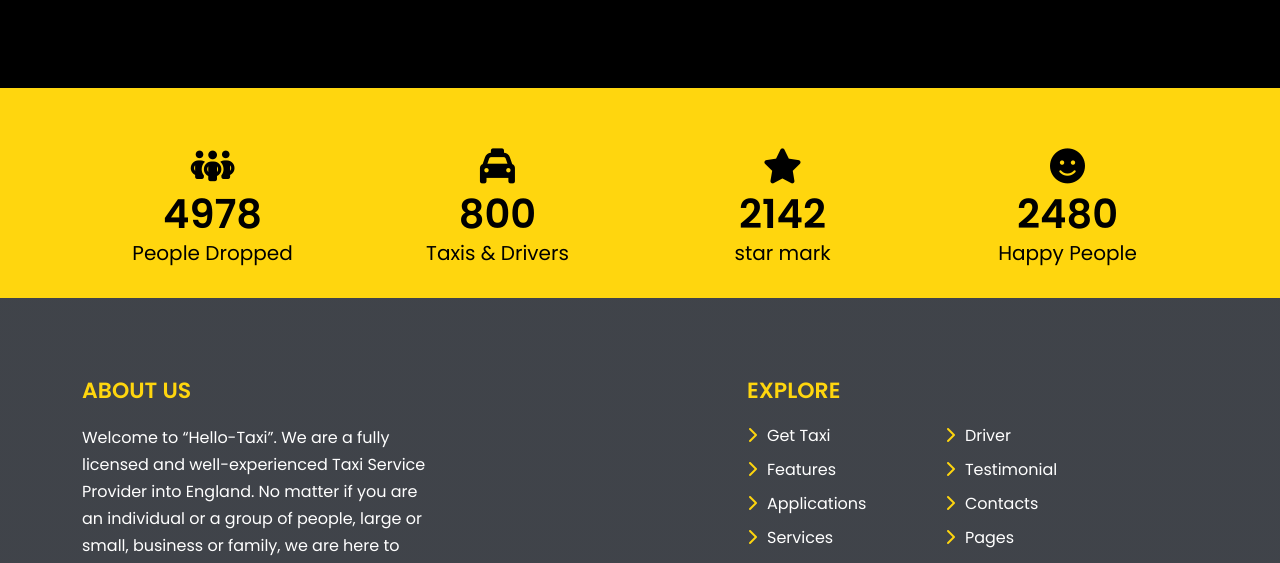
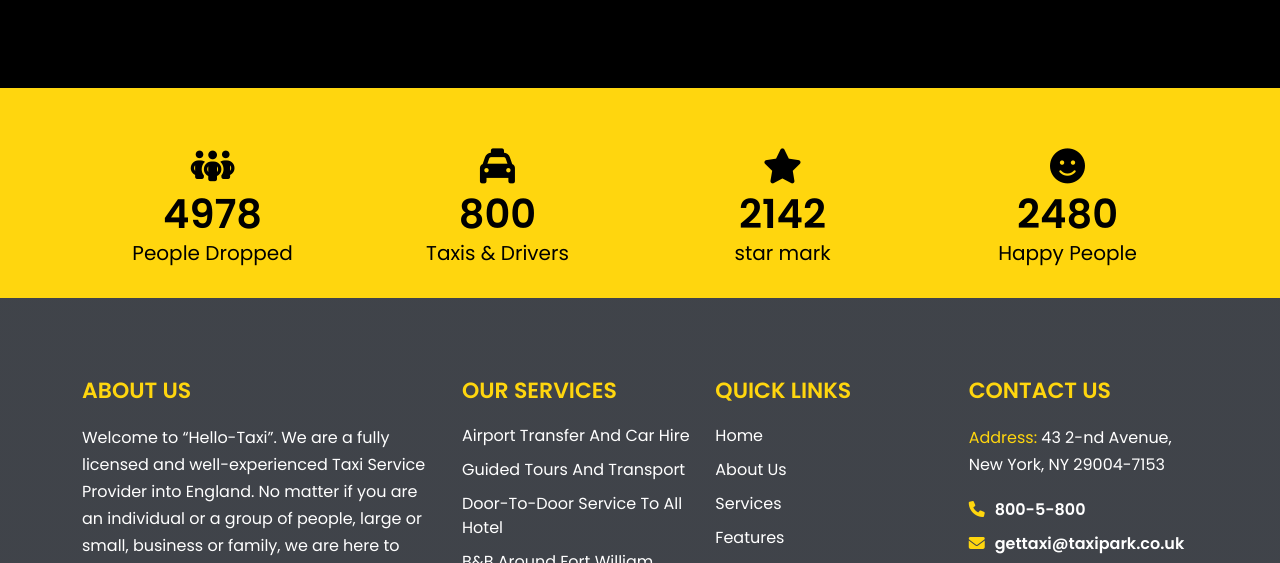
Before and after one commit to ashmaakther/hello-taxi, a plain HTML site: page index.html in a window 1280 px wide. Shown: the part 2014-2577 px from the top of the page. Drawn offline with Linux system fonts and the light colour scheme.

Commit message:
Add files via upload

```diff
--- a/css/media.css
+++ b/css/media.css
@@ -15,7 +15,11 @@
 
 /* Large devices (desktops, 992px and up)  */
 @media (min-width: 992px) and (max-width: 1199.98px) {
-
+    /* about */
+    .about_img {
+        margin: 113px 0 20px 0px;
+        box-shadow: -13px 13px 0px 2px rgb(255, 214, 14, 1);
+    }
  }
 
 /* Extra Large devices (desktops, 1200px and up)  */
--- a/css/style.css
+++ b/css/style.css
@@ -135,11 +135,11 @@ header{
     background-color: #000000;
 } */
 
-/* .about_img{
+ .about_img{
 
     margin: 60px 0 20px 20px;
 	box-shadow: -13px 13px 0px 2px rgb(255,214,14,1);
-} */
+}
 
 .top_img img{}
 
@@ -249,6 +249,7 @@ header{
     background-repeat: no-repeat;
 }
 .footer_text{}
+
 .footer_h3{
     font-weight: 600;
     font-size: 22px;
@@ -272,46 +273,44 @@ header{
 .footer_icon a i:hover{
 	color: #ffffff;
 }
-.footer_link{}
-.link1{
-	   margin: 20px 0 0;
+.footer_ser{}
+.footer_ser h3{
+    margin-bottom: 20px;
 }
-.link1 ul li{
+.footer_ser ul li{
 	margin-bottom: 10px;
 
 }
-.link1 ul li a{
+.footer_ser ul li a{
 	 color: #ffffff;
 	 text-decoration: none;
 	 text-transform: capitalize;
 	 transition: .33s;
 }
-.link1 ul li a:hover{
+.footer_ser ul li a:hover{
 	color:#ffd60e;
 }
-.link1 ul li a span i{
-	margin-right: 10px;
-	color:#ffd60e;
+
+.footer_link{
 
 }
-.link2{
-	    margin: 20px 0 0;
+.footer_link h3{
+    margin-bottom: 20px;
+
 }
-.link2 ul li{
+
+
+.footer_link ul li{
 	margin-bottom: 10px;
 
 }
-.link2 ul li a{
+.footer_link ul li a{
 	  color: #ffffff;
+	 text-decoration: none;
 	 text-transform: capitalize;
-	 text-decoration: none;
 	 transition: .33s;
 }
-.link2 ul li a:hover{
-	color:#ffd60e;
-}
-.link2 ul li a span i{
-	margin-right: 10px;
+.footer_link ul li a:hover{
 	color:#ffd60e;
 }
 
--- a/index.html
+++ b/index.html
@@ -52,10 +52,10 @@
                 <a class="nav-link" href="#service">Services</a>
               </li>
               <li class="nav-item">
-                <a class="nav-link" href="#features">Features</a>
+                <a class="nav-link" href="#feature">Features</a>
               </li>
               <li class="nav-item">
-                <a class="nav-link" href="#contact us">Contact Us</a>
+                <a class="nav-link" href="#contact">Contact Us</a>
               </li>
             </ul>
             <!-- get a ride -->
@@ -323,10 +323,11 @@
   </div>
 </section>
 <!--number end-->
-<!--footer top-->
+<!--footer top start-->
 <section class="footer_top">
   <div class="container">
    <div class="row">
+
     <div class="col-lg-4">
       <div class="footer_text">
         <h3 class="footer_h3 mb-0">about us</h3>
@@ -340,36 +341,33 @@
         <a href="#"><i class="fa-brands fa-pinterest"></i></a>
       </div>
     </div>
-     <div class="col-lg"></div>
 
-     <div class="col-lg-5 col-md-8 col-sm-7">
-       <div class="footer_link">
-         <h3 class="footer_h3 mb-0">explore</h3>
-         <div class="row">
-           <div class="col-lg-5 col-sm-6 col-6">
-             <div class="link1">
+    <div class="col-lg col-md-6">
+      <div class="footer_ser">
+        <h3 class="footer_h3">Our Services</h3>
         <ul class="list-inline mb-0">
-                 <li><a href="#"><span><i class="fa-solid fa-chevron-right"></i></span>get taxi</a></li>
-                 <li><a href="#"><span><i class="fa-solid fa-chevron-right"></i></span>features</a></li>
-                 <li><a href="#"><span><i class="fa-solid fa-chevron-right"></i></span>applications</a></li>
-                 <li><a href="#"><span><i class="fa-solid fa-chevron-right"></i></span>services</a></li>
+          <li><a href="#">Airport Transfer and Car Hire</a></li>
+          <li><a href="#">Guided Tours and Transport</a></li>
+          <li><a href="#">Door-To-Door Service to All Hotel</a></li>
+          <li><a href="#">B&B Around Fort William</a></li>
          </ul>
        </div>
     </div>
-           <div class="col-lg-5 col-sm-6 col-6">
-             <div class="link2">
+
+    <div class="col-lg col-md-6">
+      <div class="footer_link">
+        <h3 class="footer_h3">Quick Links</h3>
         <ul class="list-inline mb-0">
-                  <li><a href="#"><span><i class="fa-solid fa-chevron-right"></i></span>driver</a></li>
-                  <li><a href="#"><span><i class="fa-solid fa-chevron-right"></i></span>testimonial</a></li>
-                  <li><a href="#"><span><i class="fa-solid fa-chevron-right"></i></span>contacts</a></li>
-                  <li><a href="#"><span><i class="fa-solid fa-chevron-right"></i></span>pages</a></li>
+          <li><a href="index.html">Home</a></li>
+          <li><a href="#about">About Us</a></li>
+          <li><a href="#service">Services</a></li>
+          <li><a href="#feature">Features</a></li>
+          <li><a href="#contact">Contact Us</a></li>
          </ul>
        </div>
     </div>
-         </div>
-       </div>
-     </div>
-     <div class="col-lg-3 col-md-4 col-sm-5">
+
+    <div class="col-lg">
       <div class="footer_ad">
         <h3 class="footer_h3 mb-0">contact us</h3>
         <p><span>Address: </span>43 2-nd Avenue, New York, NY 29004-7153</p>
@@ -380,10 +378,28 @@
         </ul>
       </div>
     </div>
+
+
     </div>
   </div>
 </section>
-<!--footer top-->
+
+<!--footer top end-->
+<footer>
+  <div class="container">
+    <div class="row justify-content-center">
+      <div class="col-lg-6 text-center">
+        <div class="footer_foot">
+          <p class="footer_p mb-0">
+            © Copyright <a href="#">Hello-Taxi</a>
+            | All Rights Reserved By
+            <a href="#">Ashma Akther</a>
+          </p>
+        </div>
+      </div>
+    </div>
+  </div>
+</footer>
 
 
 
```
Lines whose indentation alone changed are shown as unchanged.
